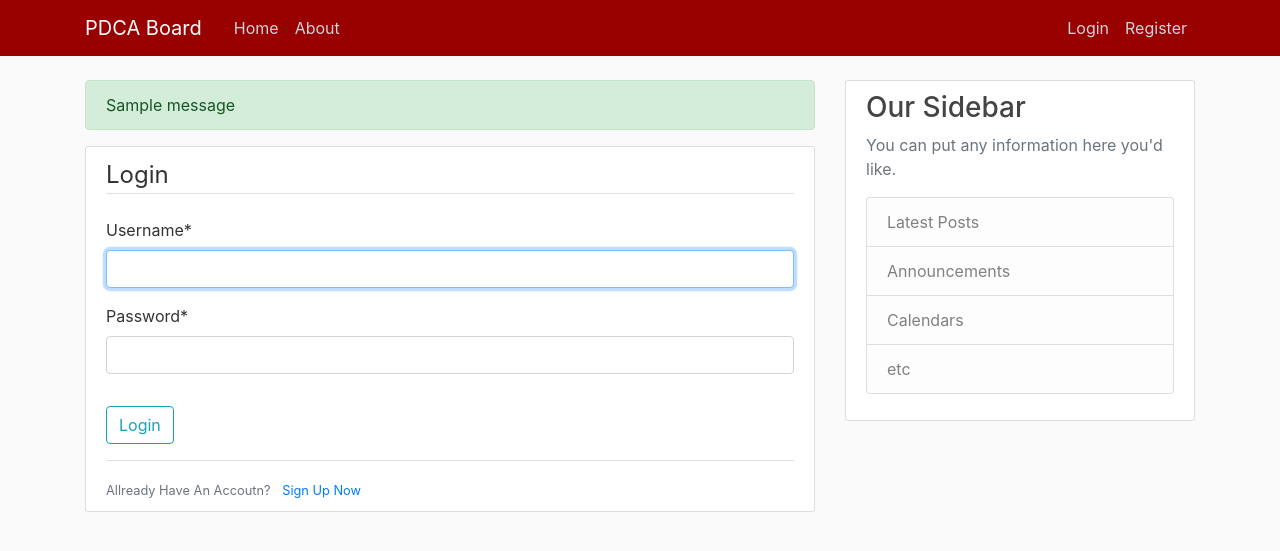
After one commit to m-sulecki/PDCA, a Django app: page /login/ in a window 1280 px wide. The commit adds this page. Shown: the top 551 px of the page. Run offline with Django 3.2, Linux system fonts and the light colour scheme; tables that the repository leaves empty hold one stand-in row (values such as "Sample post"); one stand-in notice (Sample message) is shown; some libraries are stand-ins or nearby versions.

Commit message:
added login and logout

```diff
--- a/pdca/board/templates/board/base.html
+++ b/pdca/board/templates/board/base.html
@@ -32,8 +32,13 @@
             </div>
             <!-- Navbar Right Side -->
             <div class="navbar-nav">
-              <a class="nav-item nav-link" href="#">Login</a>
-              <a class="nav-item nav-link" href="#">Register</a>
+                {% if user.is_authenticated %}
+                    <a class="nav-item nav-link" href="{% url 'profile' %}">Profile</a>
+                    <a class="nav-item nav-link" href="{% url 'logout' %}">Logout</a>
+                {% else %}
+                    <a class="nav-item nav-link" href="{% url 'login' %}">Login</a>
+                    <a class="nav-item nav-link" href="{% url 'register' %}">Register</a>
+                {% endif %}
             </div>
           </div>
         </div>
@@ -42,6 +47,13 @@
     <main role="main" class="container">
       <div class="row">
         <div class="col-md-8">
+            {% if messages %}
+                {% for message in messages %}
+                    <div class="alert alert-{{ message.tags }}">
+                        {{ message }}
+                    </div>
+                {% endfor %}
+            {% endif %}
           {% block content %}{% endblock %}
         </div>
         <div class="col-md-4">
--- a/pdca/pdca/settings.py
+++ b/pdca/pdca/settings.py
@@ -33,6 +33,7 @@
 INSTALLED_APPS = [
     'board.apps.BoardConfig',
     'users.apps.UsersConfig',
+    'crispy_forms',
     'django.contrib.admin',
     'django.contrib.auth',
     'django.contrib.contenttypes',
@@ -120,3 +121,8 @@
 # https://docs.djangoproject.com/en/3.0/howto/static-files/
 
 STATIC_URL = '/static/'
+
+CRISPY_TEMPLATE_PACK = 'bootstrap4'
+
+LOGIN_REDIRECT_URL = 'board-home'
+LOGIN_URL = 'login'
--- a/pdca/pdca/urls.py
+++ b/pdca/pdca/urls.py
@@ -14,9 +14,15 @@
     2. Add a URL to urlpatterns:  path('blog/', include('blog.urls'))
 """
 from django.contrib import admin
+from django.contrib.auth import views as auth_views
 from django.urls import path, include
+from users import views as user_views
 
 urlpatterns = [
     path('admin/', admin.site.urls),
+    path('register/', user_views.register, name='register'),
+    path('profile/', user_views.profile, name='profile'),
+    path('login/', auth_views.LoginView.as_view(template_name='users/login.html'), name='login'),
+    path('logout/', auth_views.LogoutView.as_view(template_name='users/logout.html'), name='logout'),
     path('', include('board.urls')),
 ]
--- /dev/null
+++ b/pdca/users/templates/users/login.html
@@ -0,0 +1,21 @@
+{% extends "board/base.html" %}
+{% load crispy_forms_tags %}
+{% block content %}
+    <div class="content-section">
+        <form method="POST">
+            {% csrf_token %}
+            <fieldset class="form-group">
+                <legend class="border-bottom mb-4">Login</legend>
+                {{ form|crispy }}
+            </fieldset>
+            <div class="form-group">
+                <button class="btn btn-outline-info" type="submit">Login</button>
+            </div>
+        </form>
+        <div class="border-top pt-3">
+            <small class="text-muted">
+                Allready Have An Accoutn? <a class="ml-2" href="{% url 'register' %}">Sign Up Now</a>
+            </small>
+        </div>
+    </div>
+{% endblock content %}
```
Also changed, not shown: pdca/users/forms.py (added, +10 -0 lines), pdca/users/templates/users/logout.html (added, +10 -0 lines), pdca/users/templates/users/profile.html (added, +24 -0 lines), pdca/users/templates/users/register.html (added, +21 -0 lines), pdca/users/views.py (+22 -2 lines), pdca/users/templates/__init__.py (added), pdca/users/templates/users/__init__.py (added).
